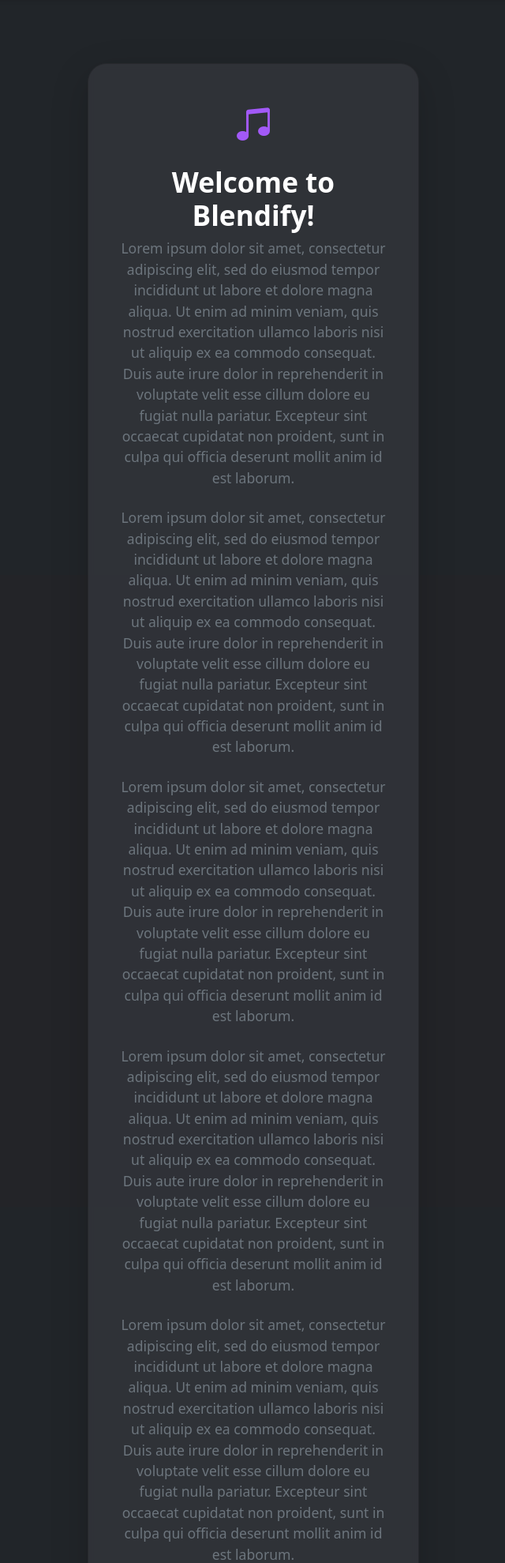
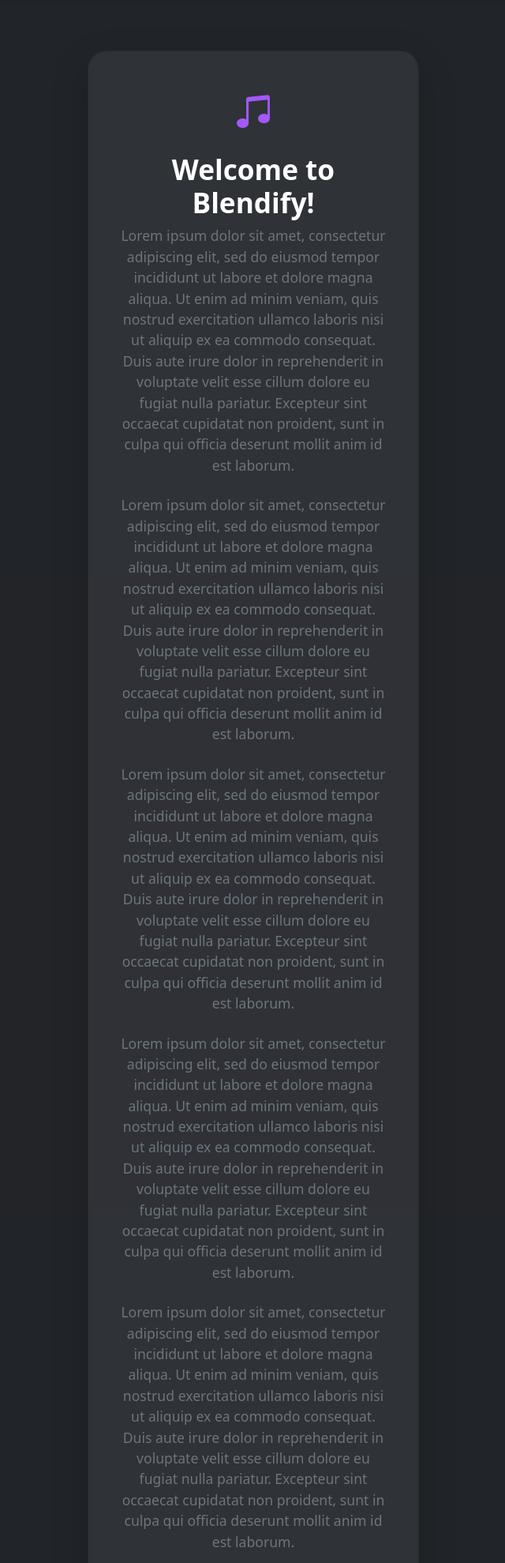
Before and after one commit to dsabecky/blendify-web, a Django app: page /lorumipsum/ in a window 1280 px wide. Shown: the part 72-2051 px from the top of the page at 79% size, without its empty margins (319-959 px from the left). Run offline with Django 5.2, Linux system fonts and the light colour scheme; parts of the project's set-up code (start-up, migrations or seed data) failed here and were passed over; some libraries are stand-ins or nearby versions.

Commit message:
reduce padding between nav and main

```diff
--- a/core/static/core/style.css
+++ b/core/static/core/style.css
@@ -37,7 +37,7 @@
 
 .main-content {
     flex: 1 0 auto;
-    padding-top: 5rem;
+    padding-top: 4rem;
     padding-bottom: 2rem;
 }
 
```
